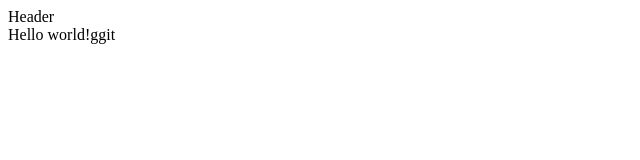
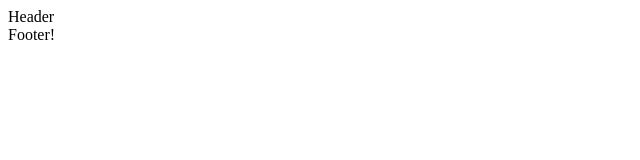
Before and after one commit to Damodar-kumar/my-project, a plain HTML site: page index.html in a window 1280 px wide. Shown: the full height of the page, 0-640 px from the left. Drawn offline with Linux system fonts and the light colour scheme.

Commit message:
add footer text

```diff
--- a/index.html
+++ b/index.html
@@ -9,6 +9,6 @@
 <body>
   <header>Header</header>
   <main></main>
-  <footer>Hello world!ggit </footer>
+  <footer>Footer! </footer>
 </body>
 </html>
```
